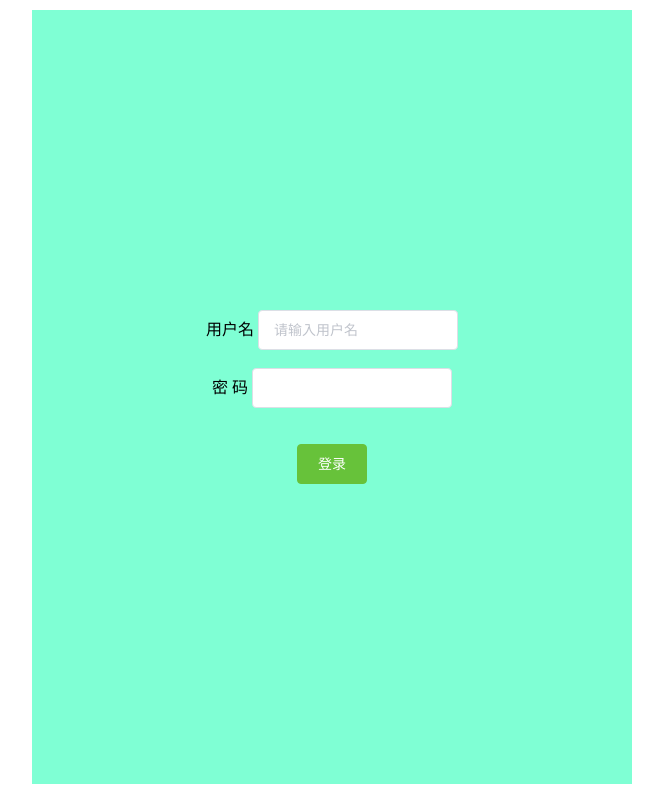
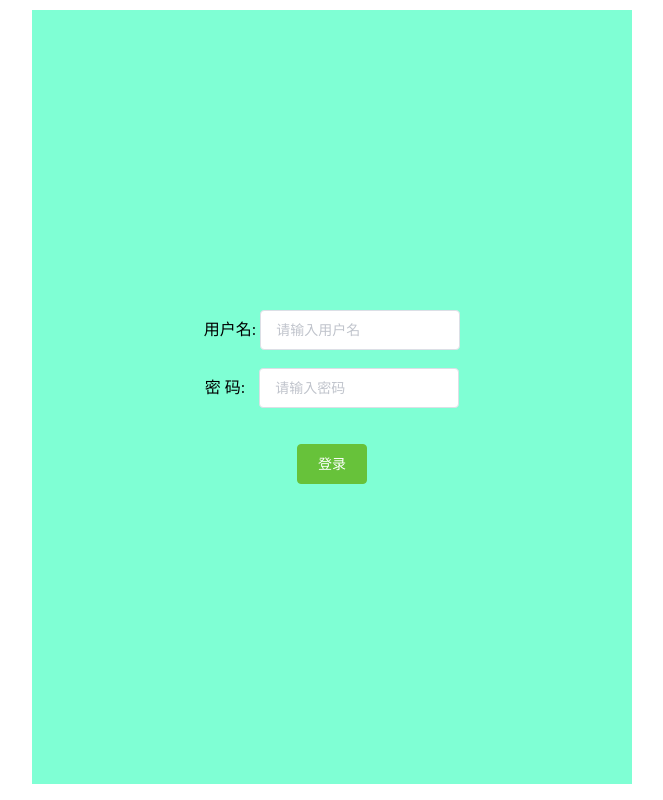
Before and after one commit to wshawk/companyStaffManage_front, a Vue app in the folder companystaffmanage_front/: page /login in a window 1280 px wide. Shown: the whole page, without its empty margins (308-971 px from the left). Built offline with nearby package versions, Linux system fonts and the light colour scheme.

Commit message:
调整样式

```diff
--- a/companystaffmanage_front/package.json
+++ b/companystaffmanage_front/package.json
@@ -4,6 +4,7 @@
   "private": true,
   "scripts": {
     "serve": "vue-cli-service serve",
+    "dev": "vue-cli-service serve",
     "build": "vue-cli-service build"
   },
   "dependencies": {
--- a/companystaffmanage_front/src/components/login/Login.vue
+++ b/companystaffmanage_front/src/components/login/Login.vue
@@ -3,8 +3,8 @@
     <div class="login_div">
       <!-- <p>物流公司员工管理系统</p> -->
     <form class="login_form">
-      用户名 <el-input name="userName" placeholder="请输入用户名" v-model="username" clearable> </el-input><br><br>
-      密 码   <el-input name="password" show-password v-model="password"> </el-input>
+      用户名: <el-input name="userName" placeholder="请输入用户名" v-model="username" clearable> </el-input><br/><br/>
+      密 码: <el-input style="margin-left:10px" name="password" placeholder="请输入密码" show-password v-model="password"> </el-input>
       <br><br><br>
       <el-button type="success" @click="send">登录</el-button>
     </form>
--- a/companystaffmanage_front/src/components/userInfo/userInfo.vue
+++ b/companystaffmanage_front/src/components/userInfo/userInfo.vue
@@ -1,6 +1,6 @@
 <template>
 <div>
-    this is the user Info
+
 </div>
 </template>
 
```
